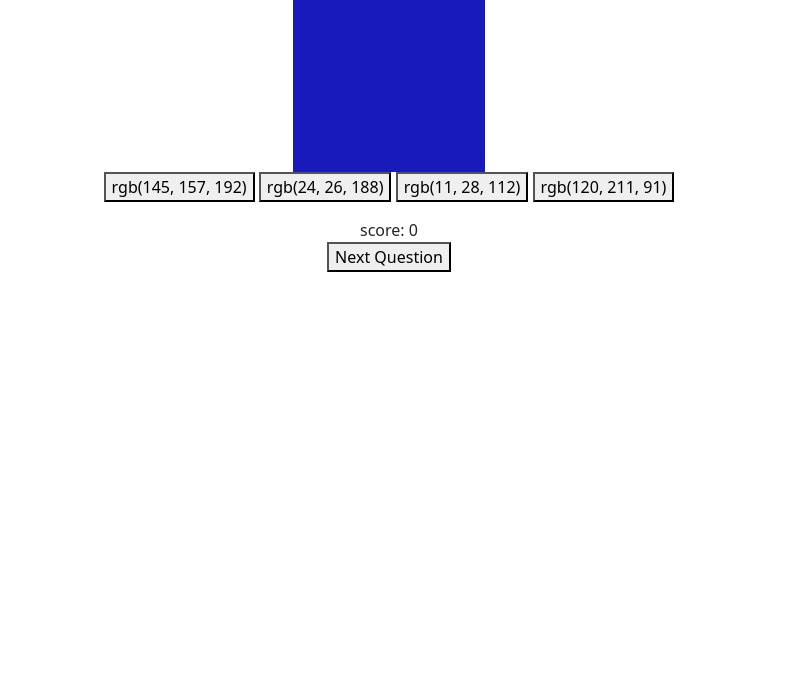
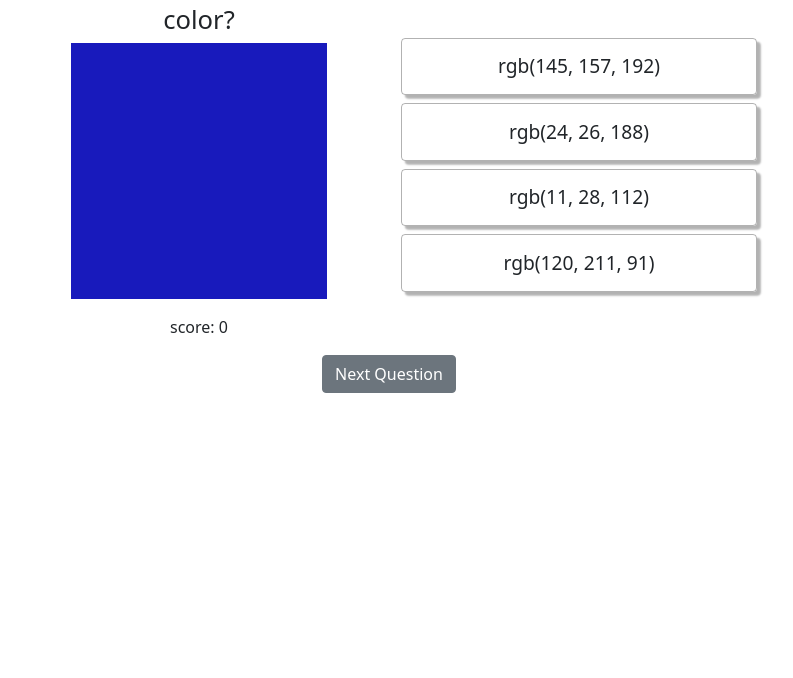
Before and after one commit to tp953728/Color-Guessung-Game, a plain HTML site: page index.html in a window 1280 px wide. Shown: the part 122-800 px from the top of the page, without its empty margins (251-1044 px from the left). Drawn offline with nearby package versions, Linux system fonts and the light colour scheme.

Commit message:
add styles

```diff
--- a/app.js
+++ b/app.js
@@ -1,31 +1,34 @@
 const button = document.querySelector('#changeColor');
 const questionColor = document.querySelector('#questionColor');
 const score = document.querySelector('#score')
-const text = document.querySelector('#text')
 const btns = document.querySelectorAll('.select')
 
 let ans = ''
 
 const compareAns = (e) => {
     const selected = e.target.innerText
-    if(selected === ans){
-        text.innerText = "You Got It RIGHT!"
+    if (selected === ans) {
         score.innerText = parseInt(score.innerText) + 1
-    } else{
-        text.innerText = 'wrong, ans is ' +  ans
     }
-    for(let btn of btns){
-        if(btn !== e.target){
+    for (let btn of btns) {
+        btn.style.backgroundColor = btn.innerText;
+        if (btn !== e.target) {
             btn.disabled = true
+        }
+        if (btn.innerText === ans) {
+            btn.style.border = '3px solid #00c853'
+        } else {
+            btn.style.border = '3px solid #f44336'
         }
     }
 }
 
 
 const generateQuestion = () => {
-    text.innerText = ""
-    for(let btn of btns){
+    for (let btn of btns) {
         btn.disabled = false
+        btn.style.backgroundColor = '';
+        btn.style.border = ''
     }
     const newColor = makeRandColor();
     ans = newColor
@@ -61,6 +64,6 @@ const makeRandColor = () => {
 generateQuestion()
 
 button.addEventListener('click', generateQuestion)
-for(let btn of btns){
+for (let btn of btns) {
     btn.addEventListener('click', compareAns)
 }
--- a/index.html
+++ b/index.html
@@ -14,18 +14,23 @@
     <div class="container">
         <div class="row">
             <div class="col-8 offset-2">
-                <h1>Welcome to Color Guessing Game!!</h1>
-                <h2>what is the RGB code of this color?</h2>
-                <div id="questionColor" class="mx-auto"></div>
-                <button class='select'></button>
-                <button class='select'></button>
-                <button class='select'></button>
-                <button class='select'></button>
-                <p id="text"></p>
-                <div>score: <span id="score">0</span></div>
-                <button id="changeColor">Next Question</button>
+                <h1 class="my-4">Welcome to Color Guessing Game!!</h1>
+                <div class="row">
+                    <div class="col-6">
+                        <h2>what is the RGB code of this color?</h2>
+                        <div id="questionColor" class="mx-auto mb-3"></div>
+                        <div class="mb-3">score: <span id="score">0</span></div>
+                    </div>
+                    <div class="col-6 my-auto d-grid gap-2">
+                        <button class='select btn'></button>
+                        <button class='select btn'></button>
+                        <button class='select btn'></button>
+                        <button class='select btn'></button>
+                    </div>
+                </div>
             </div>
         </div>
+        <button id="changeColor" class="btn btn-secondary">Next Question</button>
     </div>
 
     <script src="app.js"></script>
--- a/style.css
+++ b/style.css
@@ -3,6 +3,23 @@ body{
 }
 
 #questionColor{
-    width:15vw;
-    height: 15vw;
+    width:20vw;
+    height: 20vw;
 }
+
+.select{
+    height: 3em;
+    font-size: 1.5vw;
+    border: 1px solid rgba(0,0,0,0.3);
+    box-shadow: 0.2em 0.2em 0.1em rgba(0,0,0,0.3);
+    transition: all 0.3s;
+}
+
+.select:hover{
+    box-shadow: none;
+    transform: translateX(0.1em);
+}
+
+h2{
+    font-size: 2vw;
+}
```
